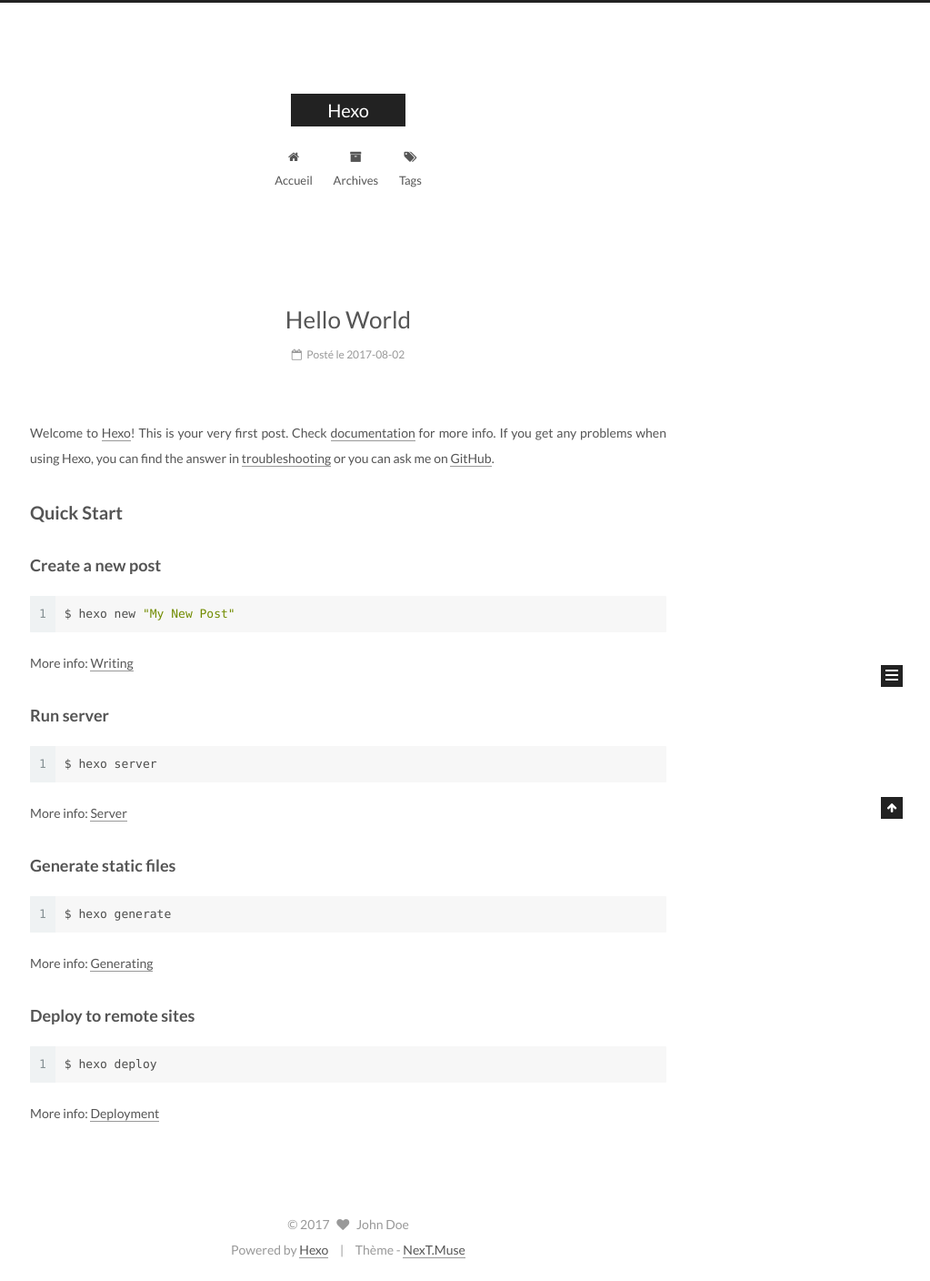
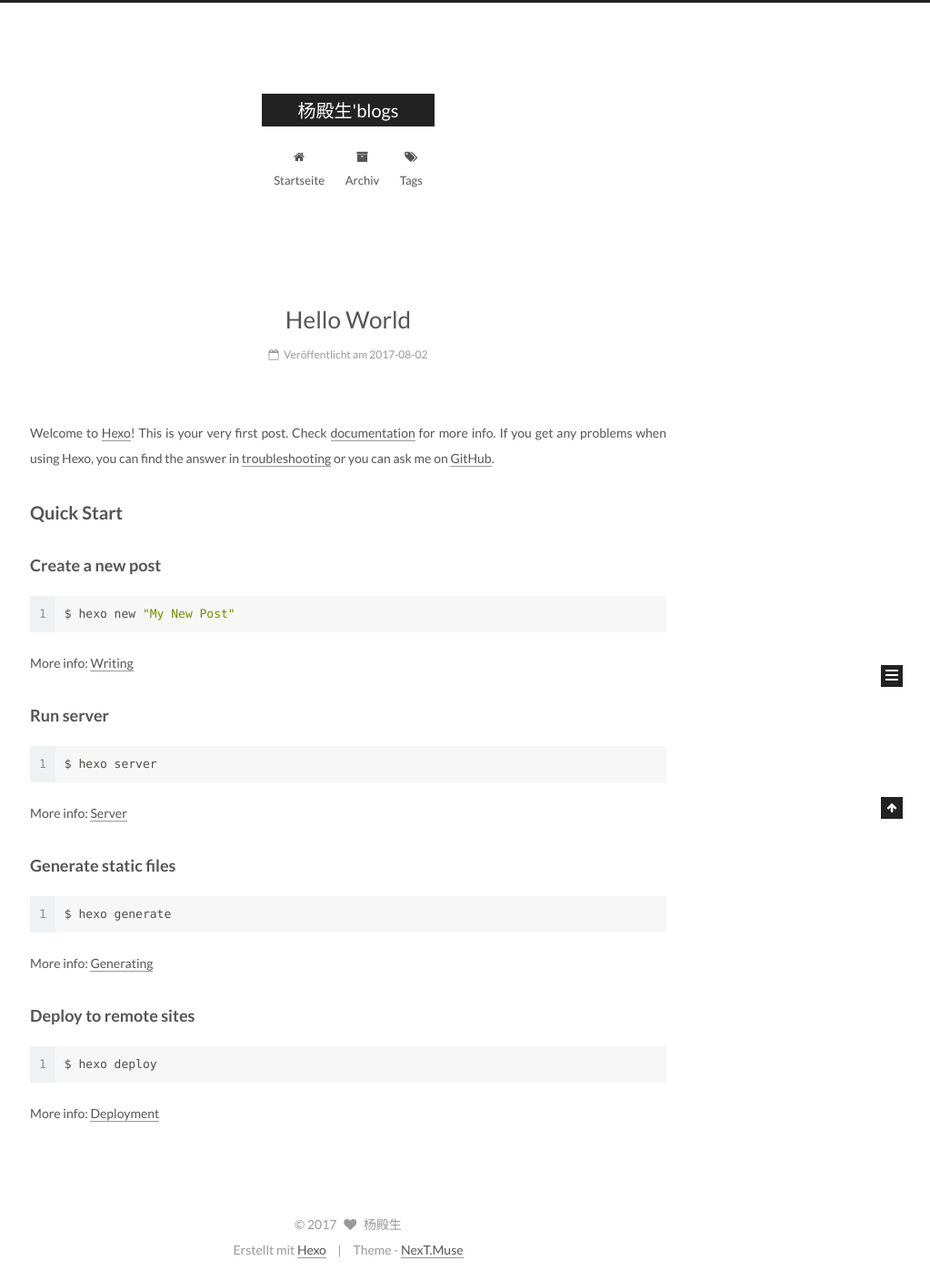
Before and after one commit to yangdiansheng/yangdiansheng.github.io, a plain HTML site: page index.html in a window 1280 px wide. Shown: the whole page at 91% size, without its empty margins (257-1280 px from the left). Drawn offline with Linux system fonts and the light colour scheme.

Commit message:
Site updated: 2017-08-02 15:51:57

```diff
--- a/index.html
+++ b/index.html
@@ -94,12 +94,15 @@
 
 
 
+<meta name="description" content="成功鸟">
 <meta property="og:type" content="website">
-<meta property="og:title" content="Hexo">
+<meta property="og:title" content="杨殿生&#39;blogs">
 <meta property="og:url" content="http://yoursite.com/index.html">
-<meta property="og:site_name" content="Hexo">
+<meta property="og:site_name" content="杨殿生&#39;blogs">
+<meta property="og:description" content="成功鸟">
 <meta name="twitter:card" content="summary">
-<meta name="twitter:title" content="Hexo">
+<meta name="twitter:title" content="杨殿生&#39;blogs">
+<meta name="twitter:description" content="成功鸟">
 
 
 
@@ -134,7 +137,7 @@
 
 
 
-  <title>Hexo</title>
+  <title>杨殿生'blogs</title>
 
 
 
@@ -172,7 +175,7 @@
     <div class="custom-logo-site-title">
       <a href="/"  class="brand" rel="start">
         <span class="logo-line-before"><i></i></span>
-        <span class="site-title">Hexo</span>
+        <span class="site-title">杨殿生'blogs</span>
         <span class="logo-line-after"><i></i></span>
       </a>
     </div>
@@ -202,7 +205,7 @@
 
               <i class="menu-item-icon fa fa-fw fa-home"></i> <br />
 
-            Accueil
+            Startseite
           </a>
         </li>
 
@@ -212,7 +215,7 @@
 
               <i class="menu-item-icon fa fa-fw fa-archive"></i> <br />
 
-            Archives
+            Archiv
           </a>
         </li>
 
@@ -262,13 +265,13 @@
     <link itemprop="mainEntityOfPage" href="http://yoursite.com/2017/08/02/hello-world/">
 
     <span hidden itemprop="author" itemscope itemtype="http://schema.org/Person">
-      <meta itemprop="name" content="John Doe">
+      <meta itemprop="name" content="杨殿生">
       <meta itemprop="description" content="">
       <meta itemprop="image" content="/images/avatar.gif">
     </span>
 
     <span hidden itemprop="publisher" itemscope itemtype="http://schema.org/Organization">
-      <meta itemprop="name" content="Hexo">
+      <meta itemprop="name" content="杨殿生'blogs">
     </span>
 
 
@@ -288,7 +291,7 @@
                 <i class="fa fa-calendar-o"></i>
               </span>
 
-                <span class="post-meta-item-text">Posté le</span>
+                <span class="post-meta-item-text">Veröffentlicht am</span>
 
               <time title="Post created" itemprop="dateCreated datePublished" datetime="2017-08-02T11:49:34+08:00">
                 2017-08-02
@@ -409,10 +412,10 @@
         <div class="site-author motion-element" itemprop="author" itemscope itemtype="http://schema.org/Person">
           <img class="site-author-image" itemprop="image"
                src="/images/avatar.gif"
-               alt="John Doe" />
-          <p class="site-author-name" itemprop="name">John Doe</p>
+               alt="杨殿生" />
+          <p class="site-author-name" itemprop="name">杨殿生</p>
 
-              <p class="site-description motion-element" itemprop="description"></p>
+              <p class="site-description motion-element" itemprop="description">成功鸟</p>
 
         </div>
         <nav class="site-state motion-element">
@@ -421,7 +424,7 @@
             <div class="site-state-item site-state-posts">
               <a href="/archives/">
                 <span class="site-state-item-count">1</span>
-                <span class="site-state-item-name">articles</span>
+                <span class="site-state-item-name">Artikel</span>
               </a>
             </div>
 
@@ -470,16 +473,16 @@
   <span class="with-love">
     <i class="fa fa-heart"></i>
   </span>
-  <span class="author" itemprop="copyrightHolder">John Doe</span>
+  <span class="author" itemprop="copyrightHolder">杨殿生</span>
 </div>
 
 
 <div class="powered-by">
-  Powered by <a class="theme-link" href="https://hexo.io">Hexo</a>
+  Erstellt mit  <a class="theme-link" href="https://hexo.io">Hexo</a>
 </div>
 
 <div class="theme-info">
-  Thème -
+  Theme -
   <a class="theme-link" href="https://github.com/iissnan/hexo-theme-next">
     NexT.Muse
   </a>
```
Also changed, not shown: 2017/08/02/hello-world/index.html (+17 -17 lines), archives/2017/08/index.html (+18 -15 lines), archives/2017/index.html (+18 -15 lines), archives/index.html (+18 -15 lines).
